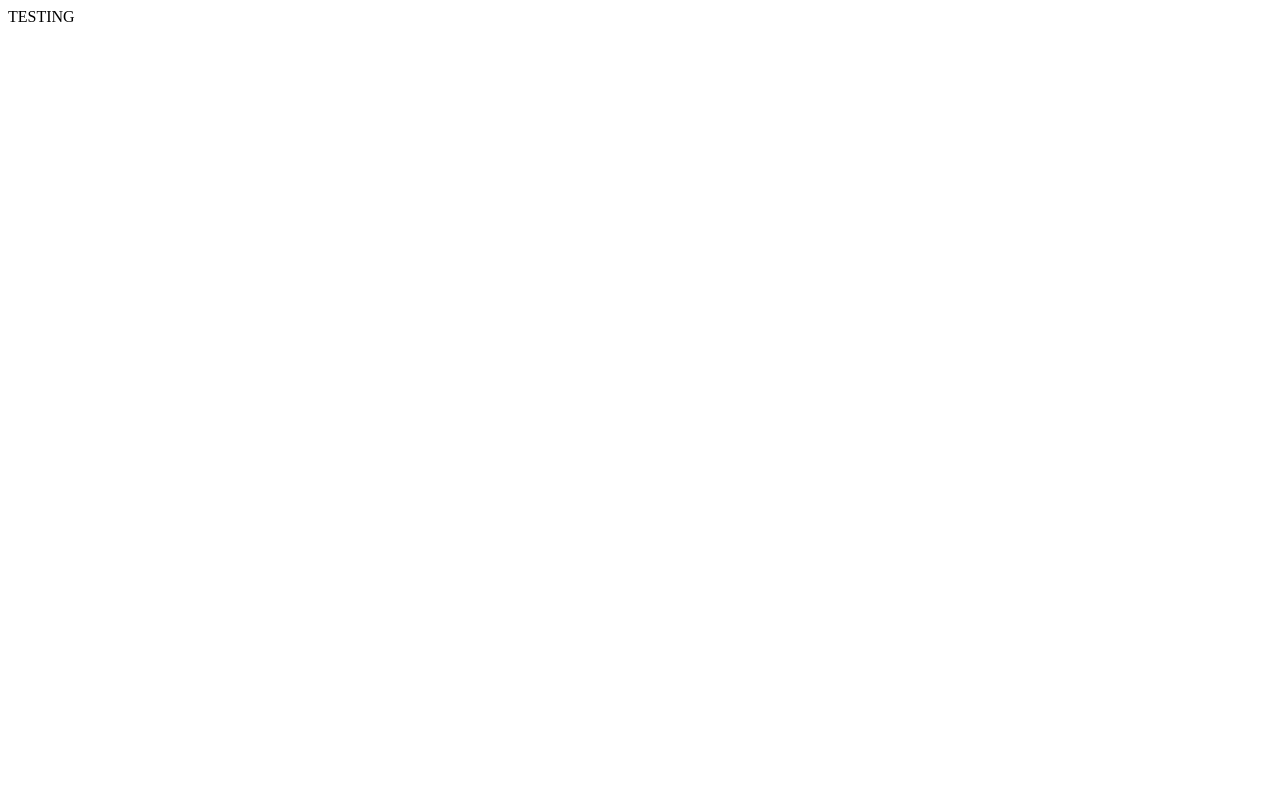
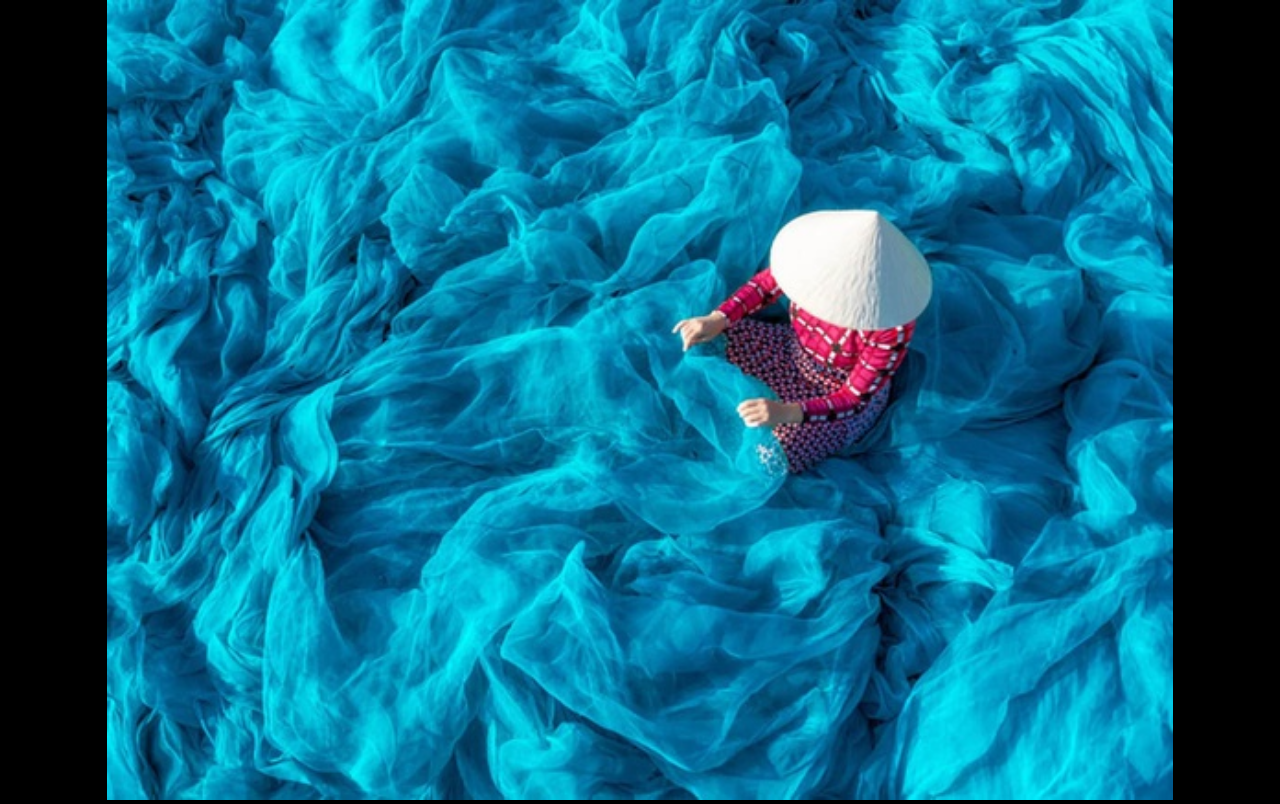
Before and after one commit to halbtale/Keep-or-delete, a website: page static/index.html in a window 1280 px wide. Drawn offline with nearby package versions, Linux system fonts and the light colour scheme.

Commit message:
Added static frontend

```diff
--- a/src/app.ts
+++ b/src/app.ts
@@ -11,7 +11,6 @@ app.use('/api', router);
 
 // Error Handler
 app.use((err: Error, req: Request, res: Response, _: NextFunction) => {
-    console.log(err);
     res.status(500).json({
         message: err.message,
     });
--- a/static/index.html
+++ b/static/index.html
@@ -7,10 +7,12 @@
     <title>Keep or delete</title>
     <script src="https://cdnjs.cloudflare.com/ajax/libs/axios/0.19.2/axios.min.js"></script>
     <link rel="stylesheet" href="style.css">
+    <script src="script.js" defer></script>
 </head>
 
 <body>
-    TESTING
+    <img alt="Image" id="preview-image"
+        src="http://localhost:5000/images/test/RKyaEDwp8J7JKeZWQPuOVWvkUjGQfpCx_cover_580.jpg">
 </body>
 
 </html>
--- a/static/style.css
+++ b/static/style.css
@@ -0,0 +1,16 @@
+*,
+*::before,
+*::after {
+    margin: 0;
+    padding: 0;
+}
+
+body {
+    background-color: black;
+}
+
+#preview-image {
+    width: 100vw;
+    height: 100vh;
+    object-fit: contain;
+}
```
Also changed, not shown: static/script.js (added).
